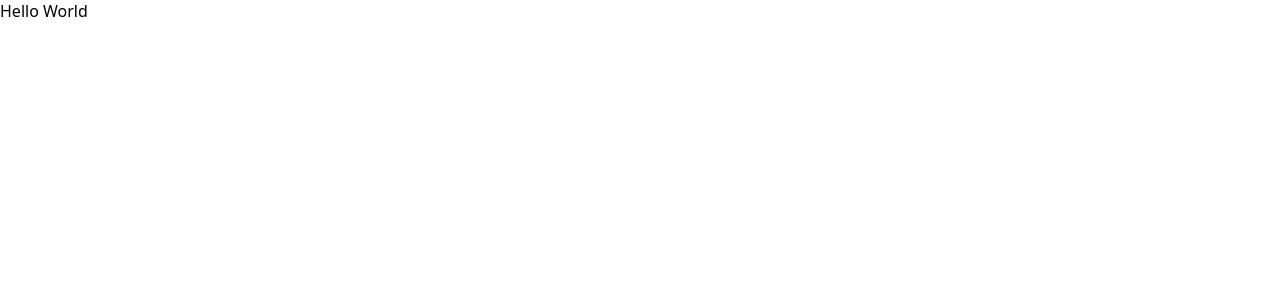
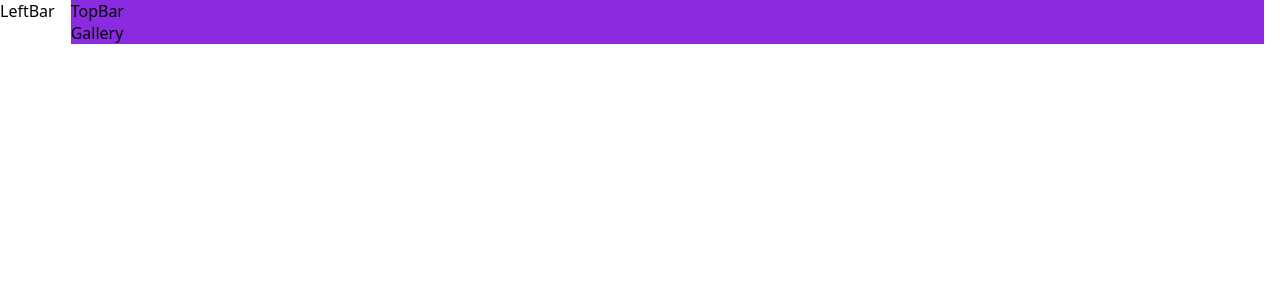
Before and after one commit to danghuy1101/Pinterest_Web_Clone, a React (Vite) app in the folder client/: page / in a window 1280 px wide. Shown: the top 300 px of the page. Built offline with nearby package versions, Linux system fonts and the light colour scheme.

Commit message:
Add HomePage Design

```diff
--- a/client/src/App.jsx
+++ b/client/src/App.jsx
@@ -1,8 +1,17 @@
 import './app.css'
+import Gallery from './components/gallery/gallery'
+import LeftBar from './components/leftBar/leftBar'
+import TopBar from './components/topBar/topBar'
 
 const App = () => {
   return (
-    <div>Hello World</div>
+    <div className='app'>
+      <LeftBar/>
+      <div className='content'>
+        <TopBar/>
+        <Gallery/>
+      </div>
+    </div>
   )
 }
 
--- a/client/src/app.css
+++ b/client/src/app.css
@@ -0,0 +1,11 @@
+.app {
+    width: 100%;
+    display: flex;
+    gap: 16px;
+}
+
+.content {
+    background-color: blueviolet;
+    flex: 1;
+    margin-right: 16px;
+}
--- /dev/null
+++ b/client/src/components/gallery/gallery.jsx
@@ -0,0 +1,9 @@
+import './gallery.css'
+
+const Gallery = () => {
+    return (
+        <div className='gallery'>Gallery</div>
+    )
+}
+
+export default Gallery
--- /dev/null
+++ b/client/src/components/leftBar/leftBar.jsx
@@ -0,0 +1,9 @@
+import './leftBar.css'
+
+const LeftBar = () => {
+    return (
+        <div className='leftBar'>LeftBar</div>
+    )
+}
+
+export default LeftBar
--- /dev/null
+++ b/client/src/components/topBar/topBar.jsx
@@ -0,0 +1,9 @@
+import './topBar.css'
+
+const TopBar = () => {
+    return (
+        <div className='topBar'>TopBar</div>
+    )
+}
+
+export default TopBar
```
Also changed, not shown: client/src/components/gallery/gallery.css (added), client/src/components/leftBar/leftBar.css (added), client/src/components/topBar/topBar.css (added).
